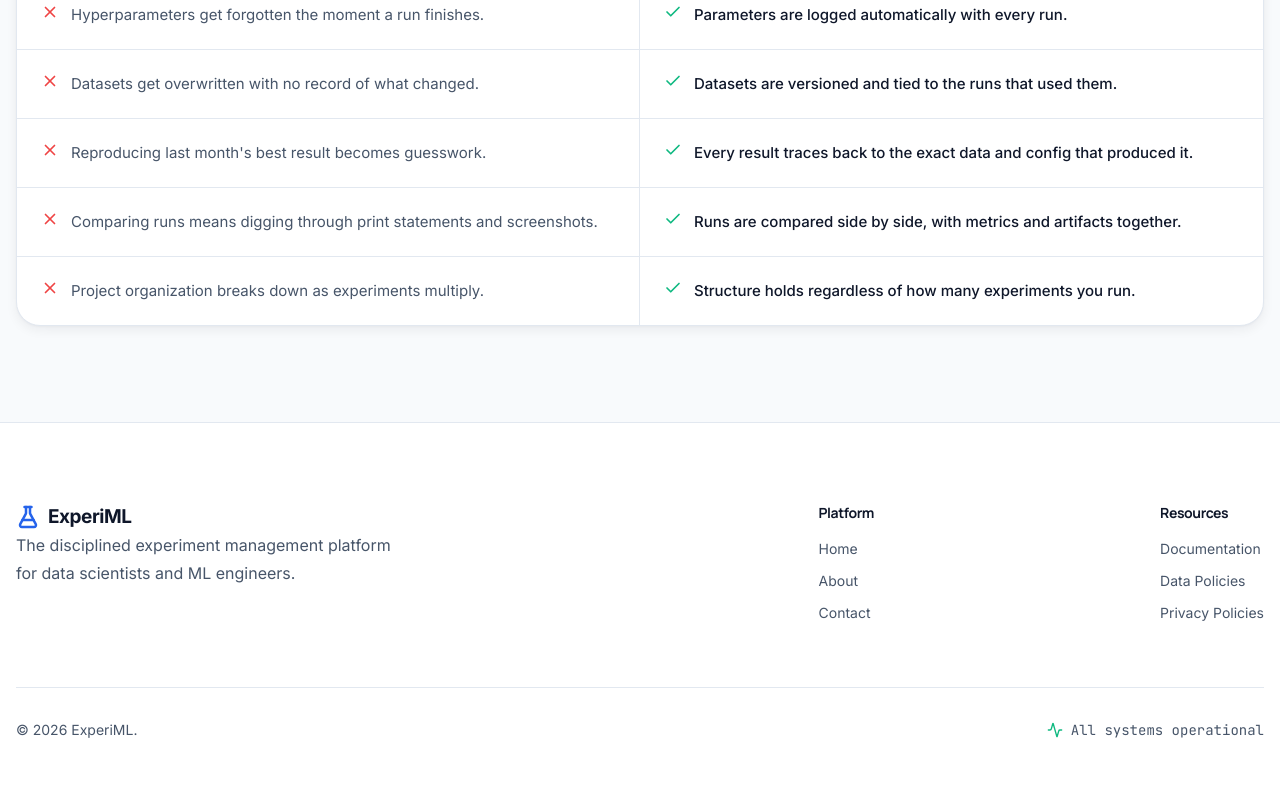
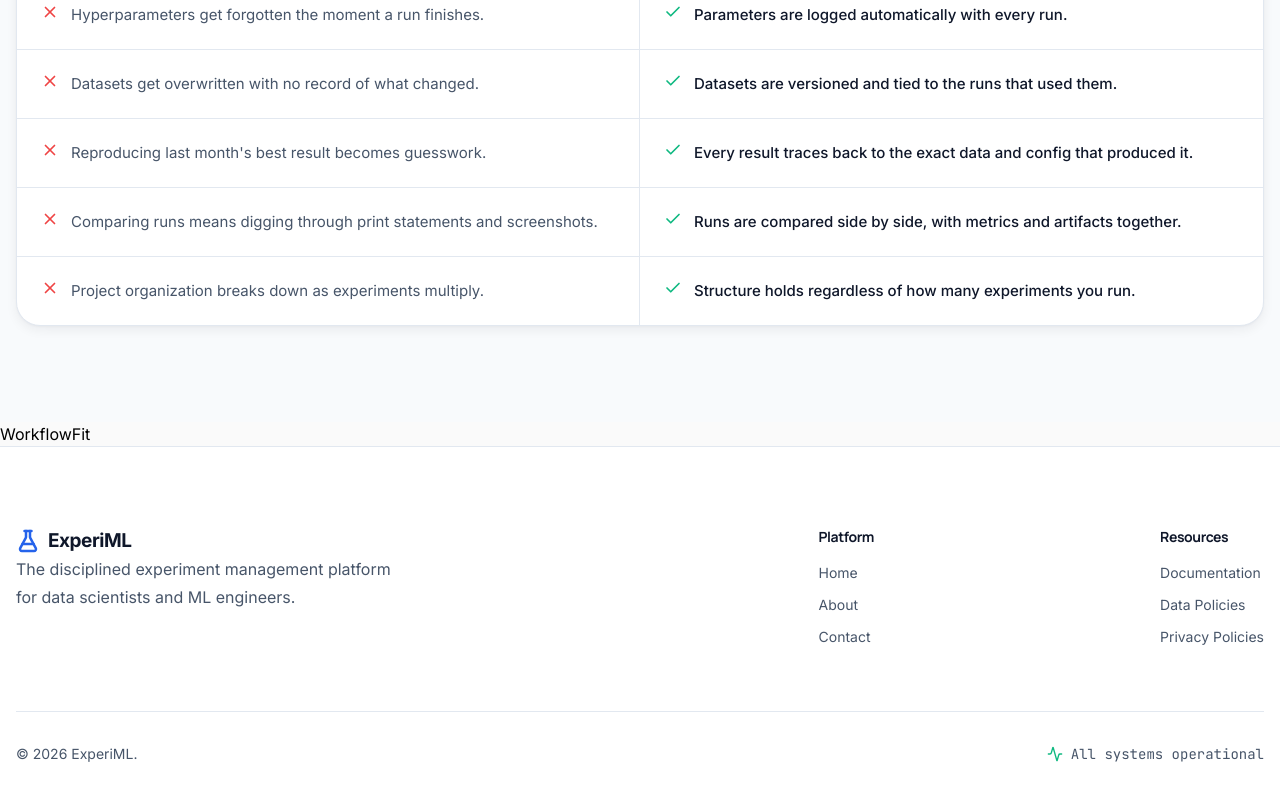
Before and after one commit to Dhairya-Dave-0204/ExperiML, a React (Vite) app in the folder frontend/: page /about in a window 1280 px wide. Shown: the part 1640-2440 px from the top of the page. Built offline with nearby package versions, Linux system fonts and the light colour scheme.

Commit message:
Connect the workflow fit to about page

```diff
--- a/frontend/src/components/components.index.js
+++ b/frontend/src/components/components.index.js
@@ -19,3 +19,4 @@
 export { default as AboutHero } from "./shared/About/AboutHero/AboutHero"
 export { default as WhatIsExperiml } from "./shared/About/WhatIsExperiml/WhatIsExperiml"
 export { default as WhyExperimlExists } from "./shared/About/WhyExperimlExists/WhyExperimlExists"
+export { default as WorkflowFit } from "./shared/About/WorkflowFit/WorkflowFit"
--- a/frontend/src/pages/About/About.jsx
+++ b/frontend/src/pages/About/About.jsx
@@ -1,6 +1,11 @@
 import React from "react";
 
-import { AboutHero, WhatIsExperiml, WhyExperimlExists } from "@/components/components.index";
+import {
+  AboutHero,
+  WhatIsExperiml,
+  WhyExperimlExists,
+  WorkflowFit,
+} from "@/components/components.index";
 
 function About() {
   return (
@@ -8,6 +13,7 @@
       <AboutHero />
       <WhatIsExperiml />
       <WhyExperimlExists />
+      <WorkflowFit />
     </>
   );
 }
```
